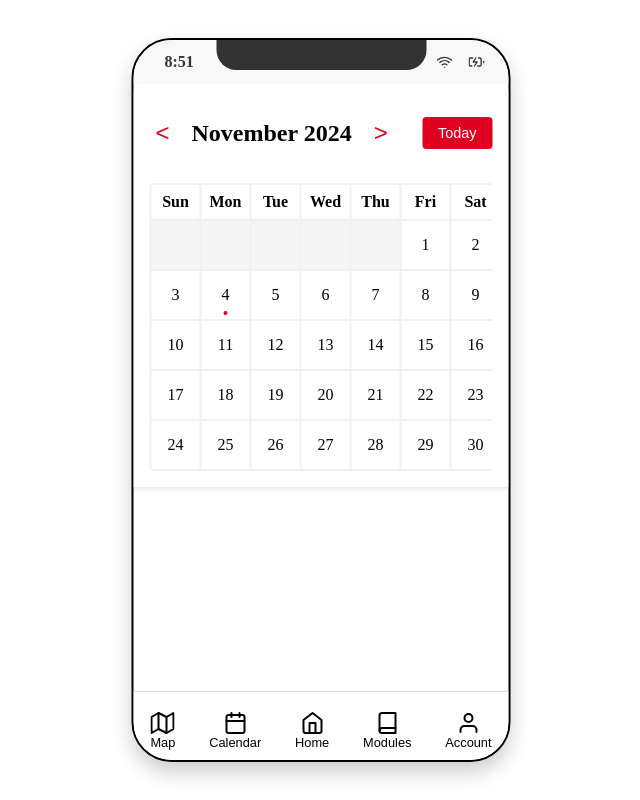
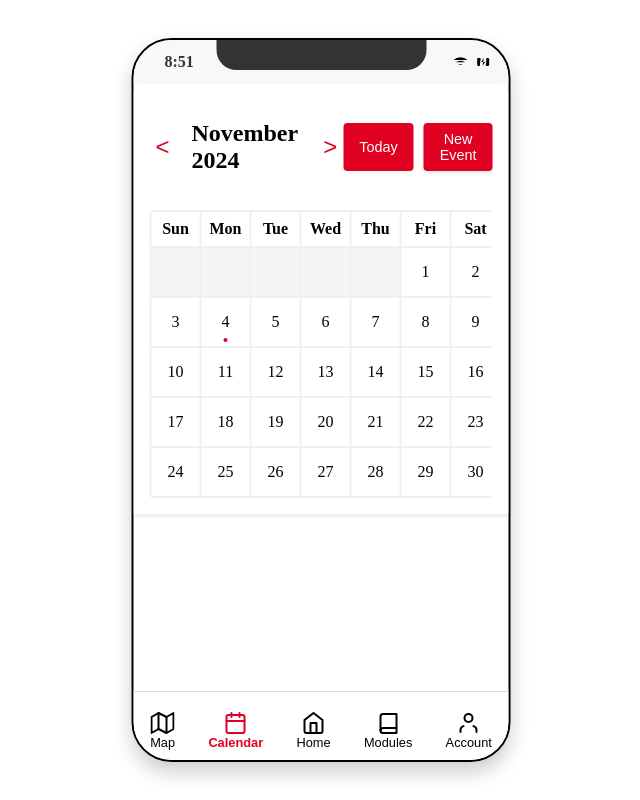
Before and after one commit to OwenAEdwards/Bearcat-Mobile, a Svelte app: page / in a window 1280 px wide. Both pictures are taken after a click on the button "Calendar". Shown: the whole page, without its empty margins (319-959 px from the left). Built offline with nearby package versions, Linux system fonts and the light colour scheme.

Commit message:
Made changes to Calendar and bottom nav bar

```diff
--- a/src/App.svelte
+++ b/src/App.svelte
@@ -53,7 +53,6 @@
     flex-direction: column;
   }
 
-  /* iPhone Styled Top Bar */
   .iphone-top-bar {
     display: flex;
     align-items: center;
@@ -73,7 +72,6 @@
     font-size: 1rem;
   }
 
-  /* Correctly oriented notch */
   .notch {
     position: absolute;
     top: 0;
@@ -82,11 +80,10 @@
     width: 210px;
     height: 30px;
     background-color: #333;
-    border-radius: 0 0 20px 20px; /* Inverted for the correct orientation */
+    border-radius: 0 0 20px 20px;
     z-index: 2;
   }
 
-  /* Icons (battery, wifi, signal) */
   .status-icons {
     display: flex;
     gap: 8px;
@@ -119,10 +116,16 @@
     font-size: 0.8rem;
     color: var(--uc-black);
     cursor: pointer;
+    transition: color 0.2s;
   }
 
-  .nav-item:hover {
+  .nav-item.active {
     color: var(--uc-red);
+    font-weight: bold;
+  }
+
+  .nav-item:focus {
+    outline: none;
   }
 </style>
 
@@ -133,18 +136,29 @@
     <div class="notch"></div>
     <div class="status-icons">
       <!-- Signal Icon -->
-      <svg class="status-icon" xmlns="http://www.w3.org/2000/svg" viewBox="0 0 24 24"><line x1="2" y1="20" x2="2" y2="20"/><line x1="7" y1="16" x2="7" y2="20"/><line x1="12" y1="12" x2="12" y2="20"/><line x1="17" y1="8" x2="17" y2="20"/><line x1="22" y1="4" x2="22" y2="20"/></svg>
-
+      <svg class="status-icon" xmlns="http://www.w3.org/2000/svg" viewBox="0 0 24 24">
+        <line x1="2" y1="20" x2="2" y2="20" />
+        <line x1="7" y1="16" x2="7" y2="20" />
+        <line x1="12" y1="12" x2="12" y2="20" />
+        <line x1="17" y1="8" x2="17" y2="20" />
+        <line x1="22" y1="4" x2="22" y2="20" />
+      </svg>
       <!-- Wi-Fi Icon -->
-      <svg class="status-icon" xmlns="http://www.w3.org/2000/svg" viewBox="0 0 24 24" fill="none" stroke="currentColor" stroke-width="2" stroke-linecap="round" stroke-linejoin="round"><path d="M5 12.55a11 11 0 0 1 14.08 0"></path><path d="M1.42 9a16 16 0 0 1 21.16 0"></path><path d="M8.53 16.11a6 6 0 0 1 6.95 0"></path><line x1="12" y1="20" x2="12.01" y2="20"></line></svg>
-      <br>
+      <svg class="status-icon" xmlns="http://www.w3.org/2000/svg" viewBox="0 0 24 24">
+        <path d="M5 12.55a11 11 0 0 1 14.08 0" />
+        <path d="M1.42 9a16 16 0 0 1 21.16 0" />
+        <path d="M8.53 16.11a6 6 0 0 1 6.95 0" />
+        <line x1="12" y1="20" x2="12.01" y2="20" />
+      </svg>
       <!-- Battery Icon -->
-      <svg class="status-icon" xmlns="http://www.w3.org/2000/svg" viewBox="0 0 24 24" fill="none" stroke="currentColor" stroke-width="2" stroke-linecap="round" stroke-linejoin="round"><path d="M5 18H3a2 2 0 0 1-2-2V8a2 2 0 0 1 2-2h3.19M15 6h2a2 2 0 0 1 2 2v8a2 2 0 0 1-2 2h-3.19"></path><line x1="23" y1="13" x2="23" y2="11"></line><polyline points="11 6 7 12 13 12 9 18"></polyline></svg>
-      <br>
+      <svg class="status-icon" xmlns="http://www.w3.org/2000/svg" viewBox="0 0 24 24">
+        <path d="M5 18H3a2 2 0 0 1-2-2V8a2 2 0 0 1 2-2h3.19M15 6h2a2 2 0 0 1 2 2v8a2 2 0 0 1-2 2h-3.19" />
+        <line x1="23" y1="13" x2="23" y2="11" />
+        <polyline points="11 6 7 12 13 12 9 18" />
+      </svg>
     </div>
   </div>
 
-  <!-- Conditionally render the current page component -->
   {#if currentPage === 'Home'}
     <Home />
   {:else if currentPage === 'Map'}
@@ -158,28 +172,45 @@
   {/if}
 
   <!-- Bottom Navbar -->
-
   <div class="navbar">
-  <!-- Map Icon -->
-  <button class="nav-item" type="button" on:click={() => navigate('Map')} aria-label="Map">
-    <svg xmlns="http://www.w3.org/2000/svg" width="24" height="24" viewBox="0 0 24 24" fill="none" stroke="currentColor" stroke-width="2" stroke-linecap="round" stroke-linejoin="round" class="feather feather-map"><polygon points="1 6 1 22 8 18 16 22 23 18 23 2 16 6 8 2 1 6"></polygon><line x1="8" y1="2" x2="8" y2="18"></line><line x1="16" y1="6" x2="16" y2="22"></line></svg>    <span>Map</span>
+    <button class="nav-item {currentPage === 'Map' ? 'active' : ''}" on:click={() => navigate('Map')}>
+      <svg xmlns="http://www.w3.org/2000/svg" width="24" height="24" viewBox="0 0 24 24" fill="none" stroke="currentColor" stroke-width="2" stroke-linecap="round" stroke-linejoin="round" class="feather feather-map">
+        <polygon points="1 6 1 22 8 18 16 22 23 18 23 2 16 6 8 2 1 6"></polygon>
+        <line x1="8" y1="2" x2="8" y2="18"></line>
+        <line x1="16" y1="6" x2="16" y2="22"></line>
+      </svg>
+      <span>Map</span>
     </button>
-  <!-- Calendar Icon -->
-  <button class="nav-item" type="button" on:click={() => navigate('Calendar')} aria-label="Calendar">
-    <svg xmlns="http://www.w3.org/2000/svg" width="24" height="24" viewBox="0 0 24 24" fill="none" stroke="currentColor" stroke-width="2" stroke-linecap="round" stroke-linejoin="round" class="feather feather-calendar"><rect x="3" y="4" width="18" height="18" rx="2" ry="2"></rect><line x1="16" y1="2" x2="16" y2="6"></line><line x1="8" y1="2" x2="8" y2="6"></line><line x1="3" y1="10" x2="21" y2="10"></line></svg>
+    <button class="nav-item {currentPage === 'Calendar' ? 'active' : ''}" on:click={() => navigate('Calendar')}>
+      <svg xmlns="http://www.w3.org/2000/svg" width="24" height="24" viewBox="0 0 24 24" fill="none" stroke="currentColor" stroke-width="2" stroke-linecap="round" stroke-linejoin="round" class="feather feather-calendar">
+        <rect x="3" y="4" width="18" height="18" rx="2" ry="2"></rect>
+        <line x1="16" y1="2" x2="16" y2="6"></line>
+        <line x1="8" y1="2" x2="8" y2="6"></line>
+        <line x1="3" y1="10" x2="21" y2="10"></line>
+      </svg>
       <span>Calendar</span>
     </button>
-  <!-- Home Icon -->
-  <button class="nav-item" type="button" on:click={() => navigate('Home')} aria-label="Home">
-    <svg xmlns="http://www.w3.org/2000/svg" width="24" height="24" viewBox="0 0 24 24" fill="none" stroke="currentColor" stroke-width="2" stroke-linecap="round" stroke-linejoin="round" class="feather feather-home"><path d="M3 9l9-7 9 7v11a2 2 0 0 1-2 2H5a2 2 0 0 1-2-2z"></path><polyline points="9 22 9 12 15 12 15 22"></polyline></svg>    <span>Home</span>
+    <button class="nav-item {currentPage === 'Home' ? 'active' : ''}" on:click={() => navigate('Home')}>
+      <svg xmlns="http://www.w3.org/2000/svg" width="24" height="24" viewBox="0 0 24 24" fill="none" stroke="currentColor" stroke-width="2" stroke-linecap="round" stroke-linejoin="round" class="feather feather-home">
+        <path d="M3 9l9-7 9 7v11a2 2 0 0 1-2 2H5a2 2 0 0 1-2-2z"></path>
+        <polyline points="9 22 9 12 15 12 15 22"></polyline>
+      </svg>
+      <span>Home</span>
     </button>
-  <!-- Modules Icon -->
-  <button class="nav-item" type="button" on:click={() => navigate('Modules')} aria-label="Modules">
-    <svg xmlns="http://www.w3.org/2000/svg" width="24" height="24" viewBox="0 0 24 24" fill="none" stroke="currentColor" stroke-width="2" stroke-linecap="round" stroke-linejoin="round" class="feather feather-book"><path d="M4 19.5A2.5 2.5 0 0 1 6.5 17H20"></path><path d="M6.5 2H20v20H6.5A2.5 2.5 0 0 1 4 19.5v-15A2.5 2.5 0 0 1 6.5 2z"></path></svg>    <span>Modules</span>
+    <button class="nav-item {currentPage === 'Modules' ? 'active' : ''}" on:click={() => navigate('Modules')}>
+      <svg xmlns="http://www.w3.org/2000/svg" width="24" height="24" viewBox="0 0 24 24" fill="none" stroke="currentColor" stroke-width="2" stroke-linecap="round" stroke-linejoin="round" class="feather feather-book">
+        <path d="M4 19.5A2.5 2.5 0 0 1 6.5 17H20"></path>
+        <path d="M20 22H6.5a2.5 2.5 0 0 1-2.5-2.5V5.5A2.5 2.5 0 0 1 6.5 3H20z"></path>
+      </svg>
+      <span>Modules</span>
     </button>
-  <!-- Account Icon -->
-  <button class="nav-item" type="button" on:click={() => navigate('Account')} aria-label="Account">
-    <svg xmlns="http://www.w3.org/2000/svg" width="24" height="24" viewBox="0 0 24 24" fill="none" stroke="currentColor" stroke-width="2" stroke-linecap="round" stroke-linejoin="round" class="feather feather-user"><path d="M20 21v-2a4 4 0 0 0-4-4H8a4 4 0 0 0-4 4v2"></path><circle cx="12" cy="7" r="4"></circle></svg>    <span>Account</span>
+    <button class="nav-item {currentPage === 'Account' ? 'active' : ''}" on:click={() => navigate('Account')}>
+      <svg xmlns="http://www.w3.org/2000/svg" width="24" height="24" viewBox="0 0 24 24" fill="none" stroke="currentColor" stroke-width="2" stroke-linecap="round" stroke-linejoin="round" class="feather feather-user">
+        <path d="M20 21v-2a4 4 0 0 0-3-3.87"></path>
+        <path d="M4 21v-2a4 4 0 0 1 3-3.87"></path>
+        <circle cx="12" cy="7" r="4"></circle>
+      </svg>
+      <span>Account</span>
     </button>
   </div>
 </div>
--- a/src/components/Account.svelte
+++ b/src/components/Account.svelte
@@ -210,6 +210,7 @@
       <p><strong>Name:</strong> John Doe</p>
       <p><strong>Year:</strong> Sophomore</p>
       <p><strong>Major:</strong> Computer Science</p>
+      <p><strong>M Number:</strong> M12345678</p>
     </div>
     <img src="barcode.png" alt="Barcode" class="barcode-icon" />
   </div>
--- a/src/components/Calendar.svelte
+++ b/src/components/Calendar.svelte
@@ -1,7 +1,10 @@
 <script>
+
   let currentDate = new Date();
   let selectedDate = null;
   let showEvents = false;
+  let showNewEventModal = false;
+
 
   // Sample events data - replace with your actual events data
   const events = [
@@ -32,6 +35,46 @@
       ]
     }
   ];
+
+  // New event form fields
+  let newEvent = {
+    date: "",
+    time: "",
+    title: "",
+    location: ""
+  };
+
+  function addEvent() {
+    if (!newEvent.date || !newEvent.time || !newEvent.title || !newEvent.location) {
+      alert("Please fill out all fields.");
+      return;
+    }
+
+    const eventDate = events.find(event => event.date === newEvent.date);
+
+    if (eventDate) {
+      eventDate.events.push({
+        time: newEvent.time,
+        title: newEvent.title,
+        location: newEvent.location
+      });
+    } else {
+      events.push({
+        date: newEvent.date,
+        events: [
+          {
+            time: newEvent.time,
+            title: newEvent.title,
+            location: newEvent.location
+          }
+        ]
+      });
+    }
+
+    newEvent = { date: "", time: "", title: "", location: "" };
+    showNewEventModal = false;
+    calendarDays = generateCalendarDays(); // Refresh the calendar
+  }
 
   function getDaysInMonth(date) {
     return new Date(date.getFullYear(), date.getMonth() + 1, 0).getDate();
@@ -323,6 +366,102 @@
       transform: translateY(0);
     }
   }
+  .modal-backdrop {
+    position: fixed;
+    top: 0;
+    left: 0;
+    width: 100%;
+    height: 100%;
+    background: rgba(0, 0, 0, 0.5);
+    display: flex;
+    justify-content: center;
+    align-items: center;
+    z-index: 1000;
+  }
+
+  .modal {
+    background: white;
+    padding: 20px;
+    border-radius: 8px;
+    width: 80%;
+    max-width: 300px;
+    box-shadow: 0 4px 6px rgba(0, 0, 0, 0.1);
+  }
+
+  .modal h2 {
+    font-size: 1.2rem;
+    margin-bottom: 15px;
+  }
+
+  .form-group {
+    margin-bottom: 12px;
+    width: 100%; /* Ensure it spans the container width */
+    box-sizing: border-box; /* Include padding and borders in the total width */
+  }
+
+  label {
+    display: block;
+    margin-bottom: 5px;
+    font-weight: bold;
+  }
+
+  input {
+    width: 100%; /* Make the input fill the container width */
+    max-width: 100%; /* Prevent overflow by capping the width */
+    padding: 6px; /* Adjust padding for consistency */
+    border: 1px solid #ddd;
+    border-radius: 4px;
+    font-size: 0.9rem;
+    box-sizing: border-box; /* Ensure padding and borders are included in the total width */
+  }
+
+  .button-group {
+    display: flex;
+    justify-content: flex-end;
+    gap: 10px;
+  }
+
+  .btn {
+    padding: 6px 12px;
+    border: none;
+    border-radius: 4px;
+    cursor: pointer;
+    font-size: 0.9rem;
+  }
+
+  .btn-primary {
+    background-color: var(--uc-red);
+    color: white;
+  }
+
+  .btn-secondary {
+    background-color: #6c757d;
+    color: white;
+  }
+
+  .btn-new-event {
+    display: inline-block;
+    padding: 0.5rem 1rem;
+    background-color: var(--uc-red); /* Replace with your primary color */
+    color: white;
+    font-size: 0.9rem;
+    border: none;
+    border-radius: 4px;
+    cursor: pointer;
+    transition: background-color 0.2s, transform 0.2s;
+    box-shadow: 0 2px 4px rgba(0, 0, 0, 0.1);
+  }
+
+  .btn-new-event:active {
+    background-color: #b71c1c; /* Even darker red for active click */
+    transform: scale(0.98);
+  }
+
+  .btn-new-event:focus {
+    outline: 2px solid #f44336; /* Focus ring for accessibility */
+    outline-offset: 2px;
+  }
+
 </style>
 
 <div class="calendar-container">
@@ -332,7 +471,10 @@
       <h2>{currentDate.toLocaleString('default', { month: 'long', year: 'numeric' })}</h2>
       <button class="nav-button" on:click={nextMonth}>&gt;</button>
     </div>
-    <button class="today-button" on:click={goToToday}>Today</button>
+    <div class="button-group">
+      <button class="today-button" on:click={goToToday}>Today</button>
+      <button class="btn-new-event" on:click={() => (showNewEventModal = true)}>New Event</button>
+    </div>
   </div>
 
   <div class="calendar-grid">
@@ -350,6 +492,49 @@
     {/each}
   </div>
 </div>
+
+{#if showNewEventModal}
+  <div class="modal-backdrop" on:click={() => (showNewEventModal = false)}>
+    <div class="modal" on:click|stopPropagation>
+      <h2>Add New Event</h2>
+      <form on:submit|preventDefault={addEvent}>
+        <div class="form-group">
+          <label for="event-date">Event Date</label>
+          <input
+            type="date"
+            id="event-date"
+            bind:value={newEvent.date}
+            min={new Date().toISOString().split('T')[0]}
+            required
+          />
+        </div>
+
+        <div class="form-group">
+          <label for="event-time">Event Time</label>
+          <input type="time" id="event-time" bind:value={newEvent.time} required />
+        </div>
+
+        <div class="form-group">
+          <label for="event-title">Event Title</label>
+          <input type="text" id="event-title" bind:value={newEvent.title} required />
+        </div>
+
+        <div class="form-group">
+          <label for="event-location">Event Location</label>
+          <input type="text" id="event-location" bind:value={newEvent.location} required />
+        </div>
+
+        <div class="button-group">
+          <button type="button" class="btn btn-secondary" on:click={() => (showNewEventModal = false)}>
+            Cancel
+          </button>
+          <button type="submit" class="btn btn-primary">Add Event</button>
+        </div>
+      </form>
+    </div>
+  </div>
+{/if}
+
 
 {#if showEvents}
   <div class="events-container">
--- a/src/components/Modules.svelte
+++ b/src/components/Modules.svelte
@@ -13,6 +13,7 @@
     { title: "Catalyst", url: "https://www.catalyst.uc.edu/", icon: "catalyst-icon.png" },
     { title: "Outlook", url: "https://outlook.office365.com/mail/login.html?bO=1&authRedirect=true", icon: "outlook-icon.png" },
     { title: "One Stop", url: "https://onestop.uc.edu/", icon: "one-stop-icon.png" },
+    { title: "CampusLink", url: "https://campuslink.uc.edu/", icon: "campuslink-icon.png" },
     { title: "UCIT - Campus IT Support", url: "https://www.uc.edu/about/ucit/help.html", icon: "ucit-icon.png" }
   ];
 
```
Also changed, not shown: public/campuslink-icon.png (added). Lines whose indentation alone changed are shown as unchanged.
